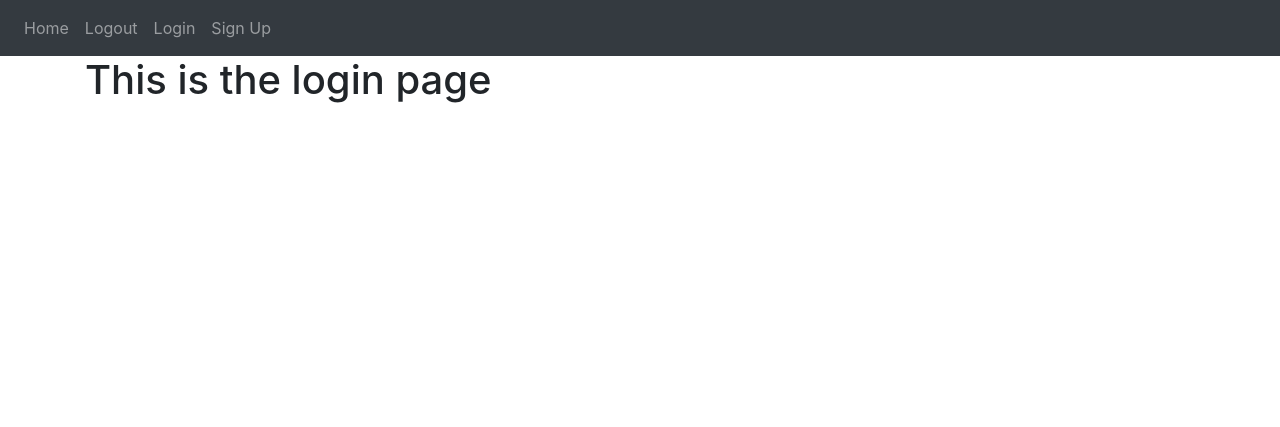
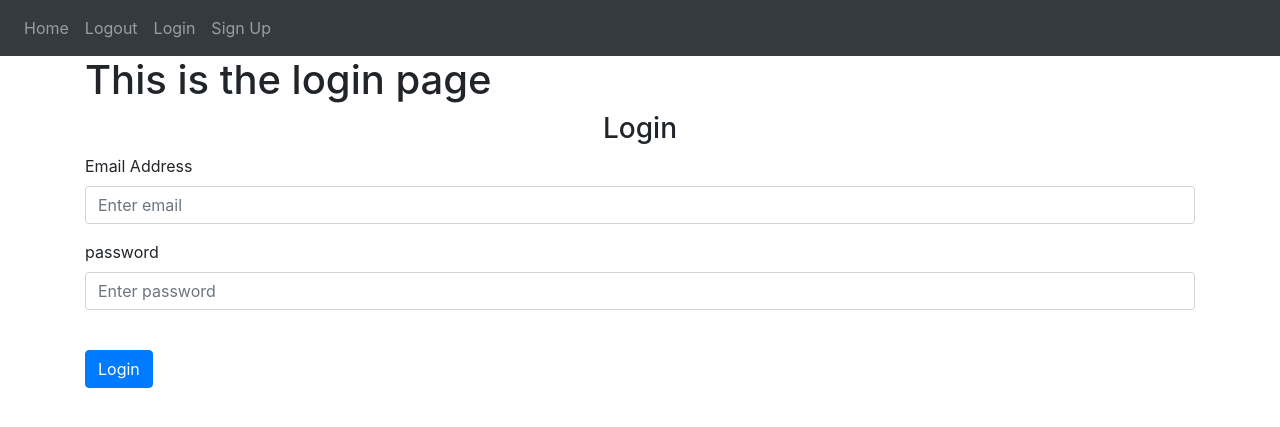
Before and after one commit to Katherina2020/web_app_tutorial_tim, a Python web app: template templates/login.html in a window 1280 px wide. Shown: the top 427 px of the page. Run offline with Jinja, Linux system fonts and the light colour scheme; the template is opened without the code that fills it, so the values that code supplies are empty; some libraries are stand-ins or nearby versions.

Commit message:
add input filds email and passwords and submit button

```diff
--- a/templates/login.html
+++ b/templates/login.html
@@ -3,4 +3,22 @@
 
 {% block content %}
 <h1>This is the login page</h1>
+
+<!-- sign up form -->
+<form method="POST">
+    <h3 align="center">Login</h3>
+    <div class="form-group">
+        <label for="email">Email Address</label>
+        <input type="email" class="form-control" id="email" name="email" placeholder="Enter email" />
+    </div>
+
+    <div class="form-group">
+        <label for="password">password</label>
+        <input type="password" class="form-control" id="password" name="password" placeholder="Enter password" />
+    </div>
+
+    <br />
+    <button type="login" class="btn btn-primary">Login</button>
+
+</form>
 {% endblock %}
```
